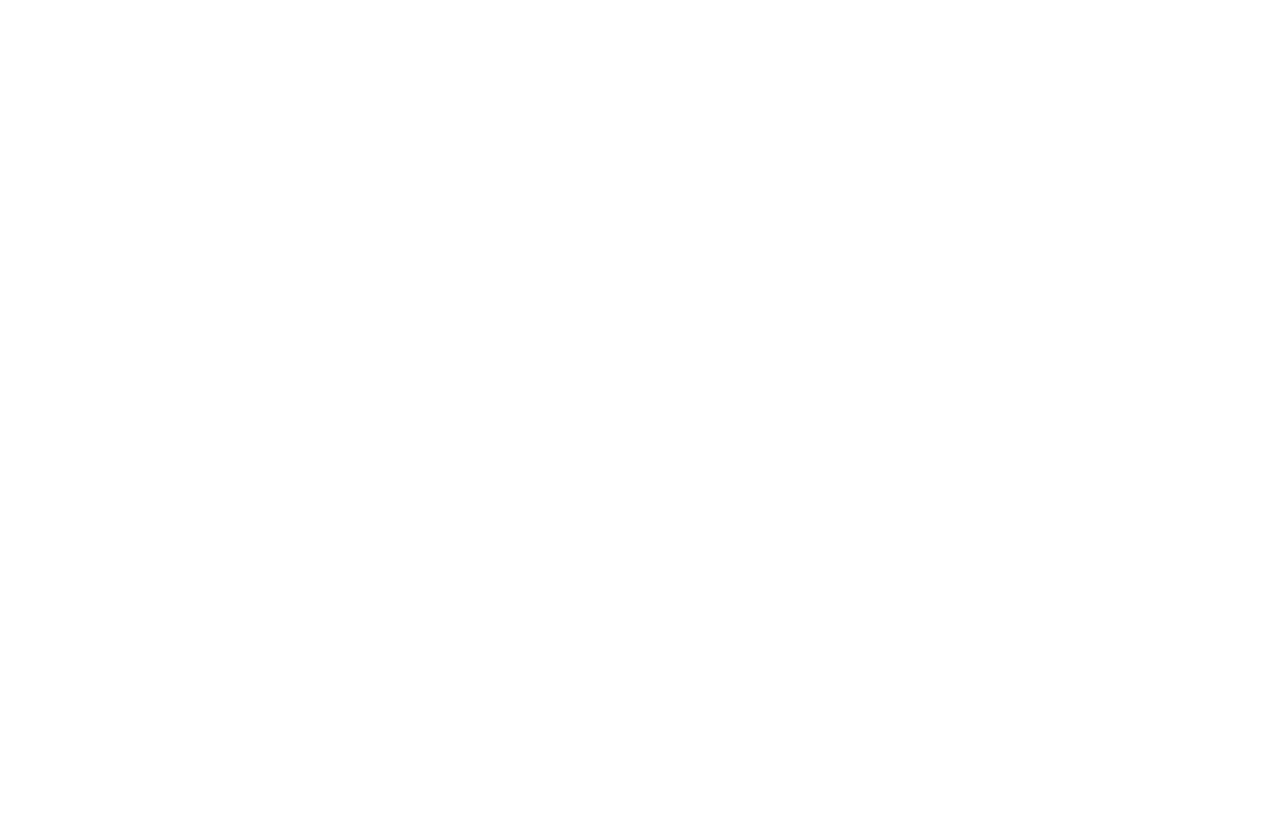
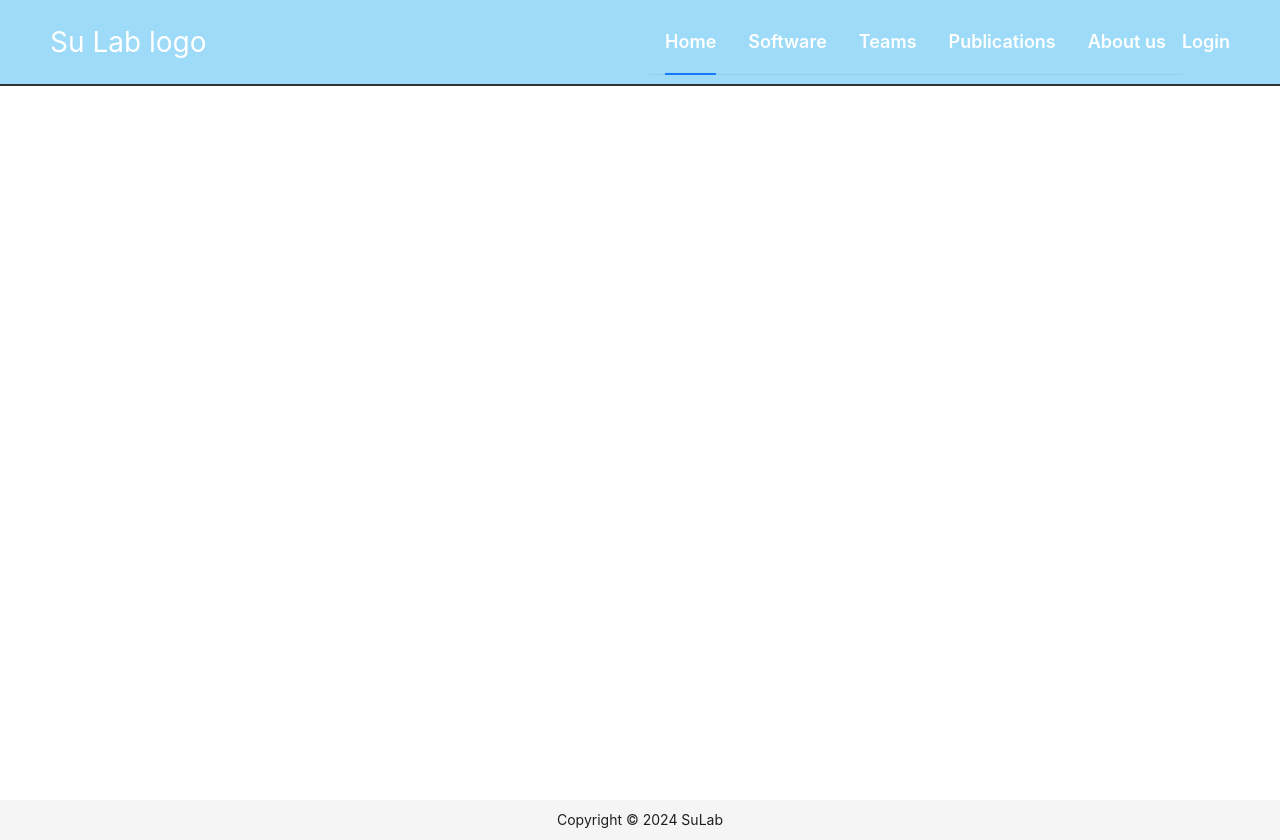
Before and after one commit to LikeStarting/SuLab_FrontEnd, a Vue app: page /software in a window 1280 px wide. Before the commit this address had no page. Before the commit the page ends 800 px from the top, so only its background shows below. Built offline with nearby package versions, Linux system fonts and the light colour scheme.

Commit message:
update a little

```diff
--- a/src/components/TopNavBar/index.vue
+++ b/src/components/TopNavBar/index.vue
@@ -6,26 +6,10 @@
             </div>
             <div class="menu">
                 <div class="navbar">
-                    <ul class="menu-list">
-                        <li>
-                            <router-link to="/index">Home</router-link>
-                        </li>
-                        <li>
-                            <router-link to="/article">Articles</router-link>
-                        </li>
-                        <li>
-                            <router-link to="/publication">Publications</router-link>
-                        </li>
-                        <li>
-                            <router-link to="/team">Teams</router-link>
-                        </li>
-                        <li>
-                            <router-link to="/about">About us</router-link>
-                        </li>
-                        <li>
-                            <a href="javascript:;" @click="showLoginModal">Login</a>
-                        </li>
-                    </ul>
+                    <a-menu v-model:selectedKeys="current" mode="horizontal" :items="items"/>
+                    <div class="login">
+                        <a href="javascript:;" @click="showLoginModal">Login</a>
+                    </div>
                 </div>
             </div>
         </div>
@@ -35,7 +19,8 @@
 
 
 <script lang="ts" setup>
-    import { ref } from 'vue';
+    import { h, ref } from 'vue';
+    import { RouterLink} from 'vue-router';
     const showLogin = ref<boolean>(false);
     const showLoginModal = () => {
         showLogin.value = true;
@@ -44,6 +29,72 @@
     const onCloseModel = (value: boolean) => {
         showLogin.value = value;
     }
+
+    import { MailOutlined, AppstoreOutlined, SettingOutlined } from '@ant-design/icons-vue';
+    import { MenuProps } from 'ant-design-vue';
+    const current = ref<string[]>(['home']);
+    const items = ref<MenuProps['items']>([
+    {
+        key: 'home',
+        // icon: () => h(MailOutlined),
+        label: h(RouterLink, { to: '/index', }, 'Home'),
+        title: 'Home',
+    },
+    {
+        key: 'software',
+        // icon: () => h(AppstoreOutlined),
+        label: h(RouterLink, { to: '/software', }, 'Software'),
+        title: 'Software',
+        children: [
+            {
+                type: 'group',
+                label: 'Direction 1',
+                children: [
+                {
+                    label: h(RouterLink, { to: '/software/1', }, 'Tool1'),
+                    key: 'tool:1',
+                },
+                {
+                    label: h(RouterLink, { to: '/software/2', }, 'Tool2'),
+                    key: 'tool:2',
+                },
+                ],
+            },
+            {
+                type: 'group',
+                label: 'Direction 2',
+                children: [
+                {
+                    label: h(RouterLink, { to: '/software/3', }, 'Tool3'),
+                    key: 'tool:1',
+                },
+                {
+                    label: h(RouterLink, { to: '/software/4', }, 'Tool4'),
+                    key: 'tool:2',
+                },
+                ],
+            },
+        ],
+    },
+    {
+        key: 'team',
+        // icon: () => h(MailOutlined),
+        label: h(RouterLink, { to: '/team', }, 'Teams'),
+        title: 'Team',
+    },
+    {
+        key: 'publication',
+        // icon: () => h(MailOutlined),
+        label: h(RouterLink, { to: '/publication', }, 'Publications'),
+        title: 'Publication',
+    },
+    {
+        key: 'about',
+        // icon: () => h(MailOutlined),
+        label: h(RouterLink, { to: '/about', }, 'About us'),
+        title: 'About',
+    }
+    ]);
 </script>
 
 <style scoped lang="scss">
@@ -89,6 +140,28 @@
     background-color: #9DDBF8;
 }
 .menu {
+    .navbar {
+        display: flex;
+        justify-content: flex-end;
+        :deep(.ant-menu) {
+            background-color: transparent;
+            .ant-menu-title-content {
+                a {
+                    font-size: 18px;
+                    font-weight: 600;
+                    color: #fff;
+                }
+            }
+        }
+        .login {
+            a {
+                font-size: 18px;
+                font-weight: 600;
+                color: #fff;
+            }
+        }
+
+    }
     .menu-list {
         li {
             padding: 0 16px;
@@ -108,14 +181,7 @@
     justify-content: space-between;
 }
 
-.navbar {
-    display: flex;
-    justify-content: flex-end;
-    .menu-list {
-      display: flex;
-      color: #000;
-    }
-}
+
 
 @media screen and (min-width:992px) {
 .navbar {
--- a/src/router/index.ts
+++ b/src/router/index.ts
@@ -11,7 +11,7 @@ const routes: RouteRecordRaw[] = [
       path: '/index',
       name: 'Layout',
       meta: {
-        title: '首页'
+        title: 'Su Lab'
       },
       component: () => import('@/views/Layout.vue'),
       children: [
@@ -19,21 +19,21 @@ const routes: RouteRecordRaw[] = [
           path: '/index',
           name: 'IndexPage',
           meta: {
-            title: '首页',
+            title: 'Su Lab',
             requireAuth: false,
             keepAlive: false
           },
           component: () => import('@/views/Index/index.vue')
         },
         {
-          path: '/article',
-          name: 'ArticlePage',
+          path: '/software',
+          name: 'SoftWarePage',
           meta: {
-            title: '文章页',
+            title: 'SoftWare',
             requireAuth: false,
             keepAlive: false
           },
-          component: () => import('@/views/Article/index.vue')
+          component: () => import('@/views/SoftWare/index.vue')
         },
         {
           path: '/publication',
--- a/src/types/auto-components.d.ts
+++ b/src/types/auto-components.d.ts
@@ -11,7 +11,6 @@ declare module 'vue' {
     ACard: typeof import('ant-design-vue/es')['Card']
     ACheckbox: typeof import('ant-design-vue/es')['Checkbox']
     ACol: typeof import('ant-design-vue/es')['Col']
-    AConfigProvider: typeof import('ant-design-vue/es')['ConfigProvider']
     AEmpty: typeof import('ant-design-vue/es')['Empty']
     AForm: typeof import('ant-design-vue/es')['Form']
     AFormItem: typeof import('ant-design-vue/es')['FormItem']
@@ -20,11 +19,9 @@ declare module 'vue' {
     ALayoutContent: typeof import('ant-design-vue/es')['LayoutContent']
     ALayoutFooter: typeof import('ant-design-vue/es')['LayoutFooter']
     ALayoutHeader: typeof import('ant-design-vue/es')['LayoutHeader']
-    ALayoutSider: typeof import('ant-design-vue/es')['LayoutSider']
+    AMenu: typeof import('ant-design-vue/es')['Menu']
     AModal: typeof import('ant-design-vue/es')['Modal']
     ARow: typeof import('ant-design-vue/es')['Row']
-    ASelect: typeof import('ant-design-vue/es')['Select']
-    ASelectOption: typeof import('ant-design-vue/es')['SelectOption']
     HappyButton: typeof import('./../components/HappyButton/index.vue')['default']
     Login: typeof import('./../components/Login/index.vue')['default']
     LoginCard: typeof import('./../components/Login/LoginCard.vue')['default']
--- a/src/views/Article/index.vue
+++ /dev/null
@@ -1,9 +0,0 @@
-<template>
-    <div class="wrapper">
-        Article
-    </div>
-</template>
-
-<script lang="ts">
-    export default { name: 'ArticlePage' }
-</script>
--- /dev/null
+++ b/src/views/SoftWare/index.vue
@@ -0,0 +1,19 @@
+<template>
+    <div class="software-wrapper">
+        <div>
+            <h2></h2>
+            <a-row>
+                <a-col :span="6">
+
+                </a-col>
+                <a-col :span="18">
+
+                </a-col>
+            </a-row>
+        </div>
+    </div>
+</template>
+
+<script lang="ts">
+    export default { name: 'SoftwarePage' }
+</script>
```
